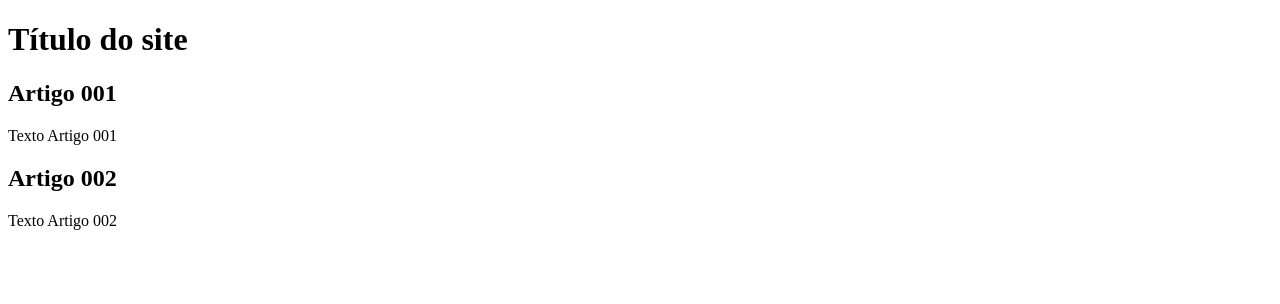
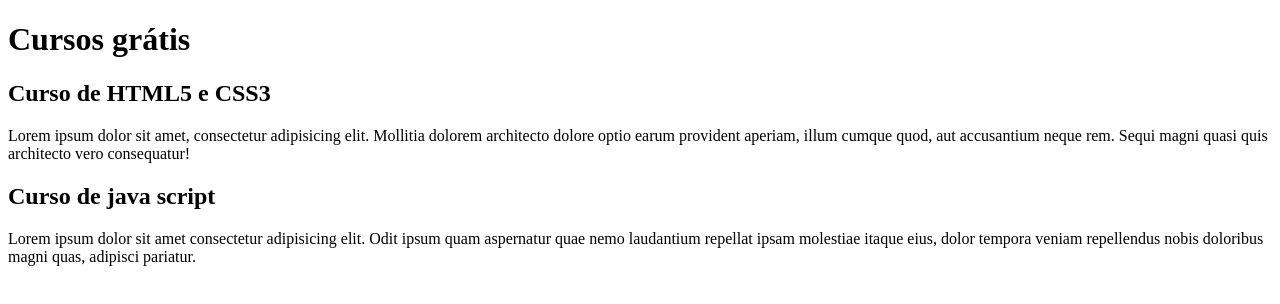
Before and after one commit to Gabrielwillms/projeto-site, a plain HTML site: page index.html in a window 1280 px wide. Drawn offline with Linux system fonts and the light colour scheme.

Commit message:
comecei a escrever o conteúdo

```diff
--- a/index.html
+++ b/index.html
@@ -9,16 +9,16 @@
 <body>
     <main>
         <header>
-            <h1>Título do site</h1>
+            <h1>Cursos grátis</h1>
         </header>
         <article>
-         <h2>Artigo 001</h2>
-         <p>Texto Artigo 001</p>
+         <h2>Curso de HTML5 e CSS3</h2>
+         <p>Lorem ipsum dolor sit amet, consectetur adipisicing elit. Mollitia dolorem architecto dolore optio earum provident aperiam, illum cumque quod, aut accusantium neque rem. Sequi magni quasi quis architecto vero consequatur!</p>
 
         </article>
         <article>
-            <h2>Artigo 002</h2>
-            <p>Texto Artigo 002</p>
+            <h2>Curso de java script</h2>
+            <p>Lorem ipsum dolor sit amet consectetur adipisicing elit. Odit ipsum quam aspernatur quae nemo laudantium repellat ipsam molestiae itaque eius, dolor tempora veniam repellendus nobis doloribus magni quas, adipisci pariatur.</p>
         </article>
     </main>
 </body>
```
